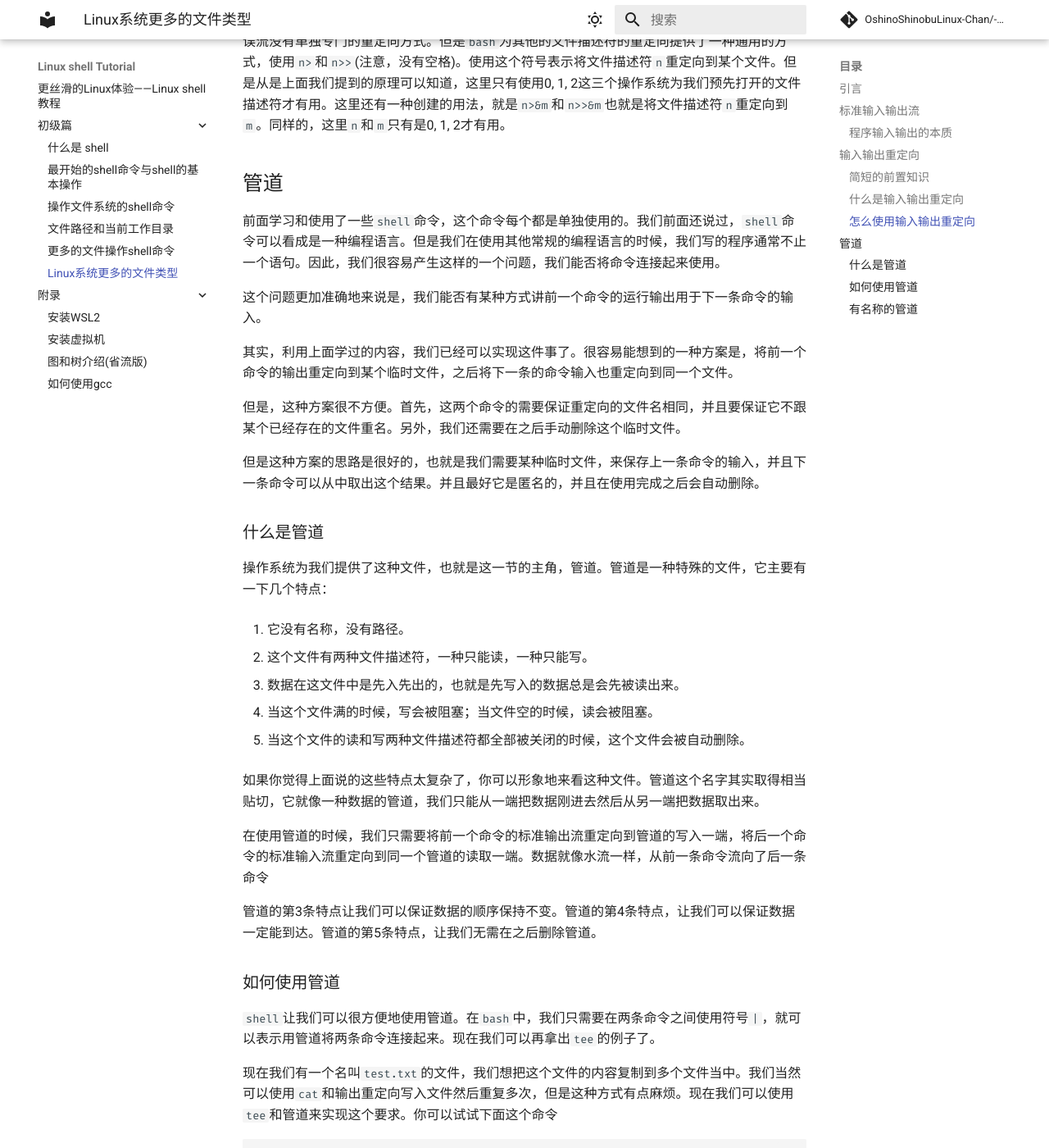
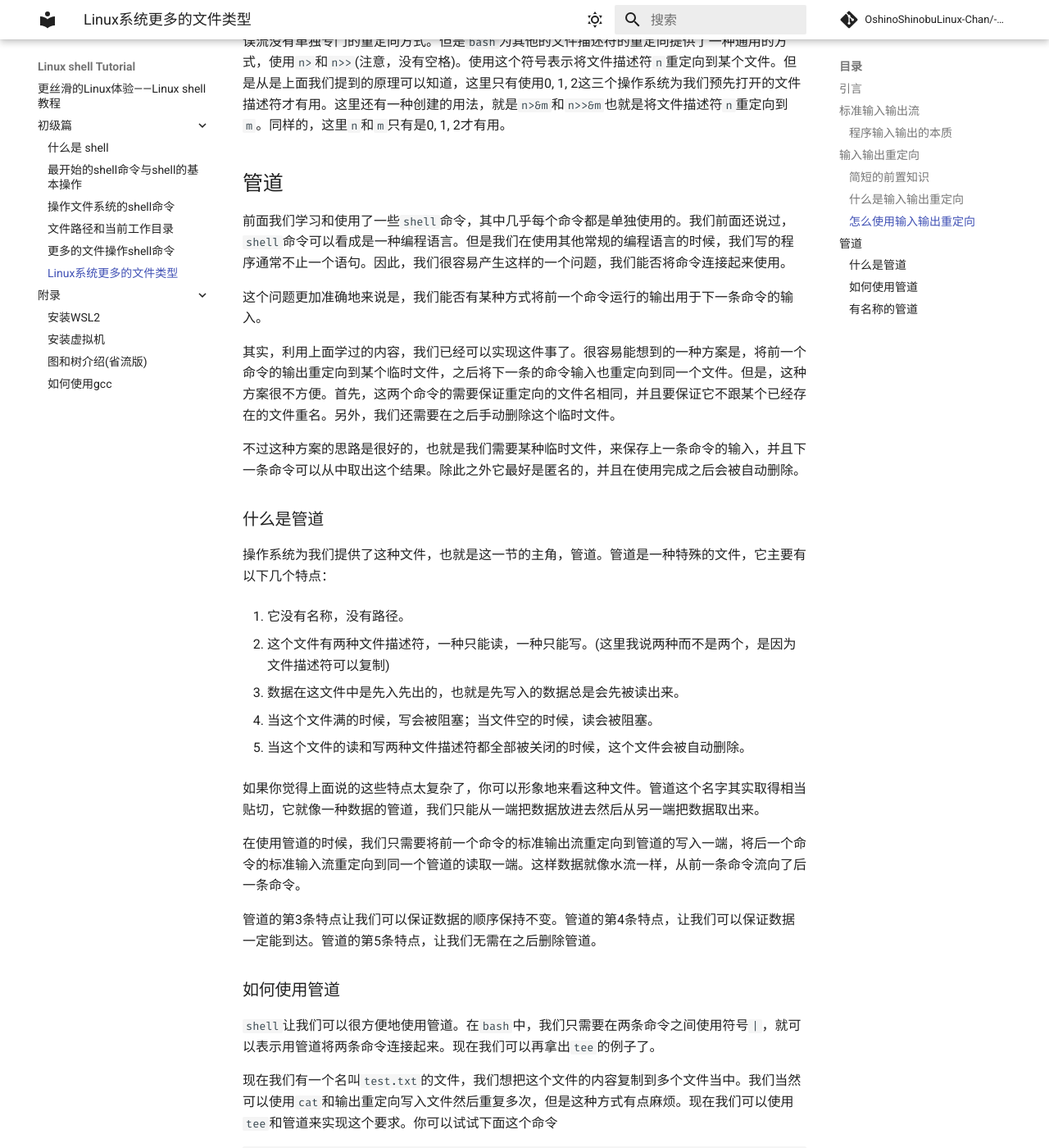
Before and after one commit to OshinoShinobu-Chan/Linux-shell-Tutorial, an MkDocs documentation site: the page built from docs/初级篇/7.Linux系统更多的文件类型.md, in a window 1280 px wide and 1400 px high, scrolled down 3495 px. Shown: the whole window at 82% size. Built offline with MkDocs 1.6.1 and Material for MkDocs 9.7.7, drawn with Linux system fonts in a browser that asks for light colours; comment, search, counter and statistics services are not loaded; some of the changed text lies outside the part shown.

Commit message:
polish ch7

````diff
--- a/docs/初级篇/7.Linux系统更多的文件类型.md
+++ b/docs/初级篇/7.Linux系统更多的文件类型.md
@@ -33,14 +33,14 @@
     write(1, buf, 12);
 }
 ```
-我们省去了打开文件的过程，使用`write`系统直接向文件描述符为0的文件写入。运行这个程序，我们会发现，我们在屏幕上输出入`Hello world!`。
-> 你是否会好奇，如果我向标准输入流写数据会怎么样？类似的我们还可以问，如果我从标准输出流读数据会怎么样？或许有人会说，都说了叫标准输入流了，肯定不能读吧。但是我推荐大家，当遇到这种问题的时候，不要轻易下结论，自己去试一试。不过，我仍然推荐你按照约定的方式使用这些标准输入输出流，否则之后使用`shell`的重定向和管道之类功能的时候会发生意料之外的事情。
+我们省去了打开文件的过程，使用`write`系统直接向文件描述符为1的文件写入。运行这个程序，我们会发现，我们在屏幕上输出了`Hello world!`。
+> 你是否会好奇，如果我向标准输入流写数据会怎么样？类似的我们还可以问，如果我从标准输出流读数据会怎么样？或许有人会说，都说了叫标准输入流了，肯定不能读吧。但是我建议大家，当遇到这种问题的时候，不要轻易下结论，自己去试一试。不过，我仍然推荐你按照约定的方式使用这些标准输入输出流，否则之后使用`shell`的重定向和管道之类功能的时候可能会发生意料之外的事情。
 
 ## 输入输出重定向
 
 ### 简短的前置知识
 
-我们现在其实还有一个问题上面没有提及，上面的代码相比于第二章的代码还有一个区别，就是我们还省去了关闭文件的过程。或许直觉上告诉我们，标准输入输出流怎么能被关掉呢？但是仍然，我推荐大家亲自试一试。试一试下面这段C程序。
+我们现在其实还有一个问题上面没有提及，上面的代码相比于第二章的代码还有一个区别，就是我们还省去了关闭文件的过程。或许直觉上告诉我们，标准输入输出流怎么能被关掉呢？但是仍然，我建议大家亲自试一试。试一试下面这段C程序。
 ```C
 #include <fcntl.h>
 #include <unistd.h>
@@ -53,19 +53,19 @@
     close(fd);
 }
 ```
-这段程序首先关闭了文件描述符1，也就是标准输出流的文件描述符，然后以可读可写的方式打开了文件`./test.txt`，然后我们向文件描述符为0的文件写了一个字符串，最后关闭了我们打开的文件。
+这段程序首先关闭了文件描述符1，也就是标准输出流的文件描述符，然后以可读可写的方式打开了文件`./test.txt`，然后我们向文件描述符为1的文件写了一个字符串，最后关闭了我们打开的文件。
 
-如果你运行了这个程序你会发现，屏幕上什么都没有输出，这说明标准输出流确实被我们关闭了。并且如果你用`cat`检查一下`./test.txt`这个文件中的内容，你会神奇地发现，我们写的字符串被写入到了这个文件当中。我们可以做这样的推断，当我们关闭了标准输出流的文件描述符1的时候，这个文件描述符就被操作系统回收了，之后当我们再次打开其他文件的时候，操作系统会按顺序给我们分配一个文件描述符。因为标准输出流的文件描述符刚好是最小的一个空闲的文件描述符，所以我们新打开的文件的文件描述符就是1了。
+如果你运行了这个程序你会发现，屏幕上什么都没有输出，这说明标准输出流确实被我们关闭了。并且如果你用`cat`检查一下`./test.txt`这个文件中的内容，你会神奇地发现，我们写的字符串被写入到了这个文件当中。据此我们可以做这样的推断，当我们关闭了标准输出流的文件描述符1的时候，这个文件描述符就被操作系统回收了，之后当我们再次打开其他文件的时候，操作系统会按顺序给我们分配一个文件描述符。因为标准输出流的文件描述符刚好是最小的空闲的文件描述符，所以我们新打开的文件的文件描述符就是1了。
 
 上面这些就是输入输出重定向的基本原理。
 
-最后作为铺垫，还有必要简单介绍一下`shell`是如何启动一个程序的。Linux系统提供了两个系统调用分别是`fork`和`exec`，其中`fork`的作用是将当前进程(对于操作系统正在运行的程序被称为进程)完全复制一份，包括文件描述符的状态，`exec`的作用是一个进程里启动一个全新的程序替代当前这个正在运行的程序，但是文件描述符(和其他的一些东西)状态不变。当`shell`启动一个新的程序的时候，他会先`fork`复制一次自己，然后设置一些初始状态，然后用`exec`启动新的程序。也就是在`fork`和`exec`之间会有一个短暂的时间存在两个`shell`的进程。
+最后作为铺垫，还有必要简单介绍一下`shell`是如何启动一个程序的。Linux系统提供了两个系统调用，分别是`fork`和`exec`。其中`fork`的作用是将当前进程(对于操作系统正在运行的程序被称为进程)完全复制一份，包括文件描述符的状态，`exec`的作用是一个进程里启动一个全新的程序替代当前这个正在运行的程序，但是文件描述符(和其他的一些东西)状态不变。当`shell`启动一个新的程序的时候，他会先`fork`复制一次自己，然后设置一些初始状态，然后用`exec`启动新的程序。也就是在`fork`和`exec`之间会有一个短暂的时间存在两个`shell`的进程。
 
 ### 什么是输入输出重定向
 
 那么结合上面两个内容，我们终于可以解释什么是输入输出重定向了。
 
-以输出重定向为例，在`shell`的进程`fork`之后，`exec`之前，它关闭关闭标准输出流，然后重新打开了一个普通文件。这时，原本用作标准输出的文件描述符0会被分配给一个新的文件，但是`exec`启动的程序并不知道这件事，因此它还会照例输出，但是它以为会输出到屏幕上的东西现在就都被输出到新打开的这个文件了。这样，标准输出就被重定向一个普通文件了。标准输入类似，程序以为是接受了用户输入但实际上却是从文件中读取的。
+以输出重定向为例，在`shell`的进程`fork`之后，`exec`之前，它关闭了标准输出流，然后重新打开了一个普通文件。这时，原本用做标准输出的文件描述符1会被分配给一个新的文件，但是`exec`启动的程序并不知道这件事，因此它还会照例输出，但是它以为会输出到屏幕上的东西现在就都被输出到新打开的这个文件了。这样，标准输出就被重定向到一个普通文件了。标准输入类似，程序以为是接受了用户输入但实际上却是从文件中读取的。
 
 能实现这一点，关键就在于，在linux系统层面，标准输入输出也是一种特殊的文件。
 
@@ -91,30 +91,28 @@
 
 第一个问题，在尝试过上面输出重定向的用法之后，我们会发现输出重定向的一些特性。首先如果重定向到的文件不存在的话，这个文件会被自动创建。另外，输出的内容会将输出重定向到的文件之前的内容覆盖。这第二个特性有的时候可能会带来一些麻烦。比如，我们想要反复执行一个程序并将它每一次的输出都写入到一个日志文件当中。这种时候，我们可能想要每次输出的时候都向这个文件的末尾继续写入。`bash`的输出重定向当然支持这种用法，使用`>>`这个符号即可。例如：
 ```bash
-echo -e "\nTo be continue..." > test.txt
+echo -e "\nTo be continue..." >> test.txt
 ```
 
 第二个问题，上面我只涉及了标准输出的重定向，但是没有标准错误流的重定向。这是因为标准错误流没有单独专门的重定向方式。但是`bash`为其他的文件描述符的重定向提供了一种通用的方式，使用`n>`和`n>>`(注意，没有空格)。使用这个符号表示将文件描述符`n`重定向到某个文件。但是从是上面我们提到的原理可以知道，这里只有使用0, 1, 2这三个操作系统为我们预先打开的文件描述符才有用。这里还有一种创建的用法，就是`n>&m`和`n>>&m`也就是将文件描述符`n`重定向到`m`。同样的，这里`n`和`m`只有是0, 1, 2才有用。
 
 ## 管道
 
-前面学习和使用了一些`shell`命令，这个命令每个都是单独使用的。我们前面还说过，`shell`命令可以看成是一种编程语言。但是我们在使用其他常规的编程语言的时候，我们写的程序通常不止一个语句。因此，我们很容易产生这样的一个问题，我们能否将命令连接起来使用。
+前面我们学习和使用了一些`shell`命令，其中几乎每个命令都是单独使用的。我们前面还说过，`shell`命令可以看成是一种编程语言。但是我们在使用其他常规的编程语言的时候，我们写的程序通常不止一个语句。因此，我们很容易产生这样的一个问题，我们能否将命令连接起来使用。
 
-这个问题更加准确地来说是，我们能否有某种方式讲前一个命令的运行输出用于下一条命令的输入。
+这个问题更加准确地来说是，我们能否有某种方式将前一个命令运行的输出用于下一条命令的输入。
 
-其实，利用上面学过的内容，我们已经可以实现这件事了。很容易能想到的一种方案是，将前一个命令的输出重定向到某个临时文件，之后将下一条的命令输入也重定向到同一个文件。
+其实，利用上面学过的内容，我们已经可以实现这件事了。很容易能想到的一种方案是，将前一个命令的输出重定向到某个临时文件，之后将下一条的命令输入也重定向到同一个文件。但是，这种方案很不方便。首先，这两个命令的需要保证重定向的文件名相同，并且要保证它不跟某个已经存在的文件重名。另外，我们还需要在之后手动删除这个临时文件。
 
-但是，这种方案很不方便。首先，这两个命令的需要保证重定向的文件名相同，并且要保证它不跟某个已经存在的文件重名。另外，我们还需要在之后手动删除这个临时文件。
-
-但是这种方案的思路是很好的，也就是我们需要某种临时文件，来保存上一条命令的输入，并且下一条命令可以从中取出这个结果。并且最好它是匿名的，并且在使用完成之后会自动删除。
+不过这种方案的思路是很好的，也就是我们需要某种临时文件，来保存上一条命令的输入，并且下一条命令可以从中取出这个结果。除此之外它最好是匿名的，并且在使用完成之后会被自动删除。
 
 ### 什么是管道
 
-操作系统为我们提供了这种文件，也就是这一节的主角，管道。管道是一种特殊的文件，它主要有一下几个特点：
+操作系统为我们提供了这种文件，也就是这一节的主角，管道。管道是一种特殊的文件，它主要有以下几个特点：
 
 1.   它没有名称，没有路径。
 
-2.   这个文件有两种文件描述符，一种只能读，一种只能写。
+2.   这个文件有两种文件描述符，一种只能读，一种只能写。(这里我说两种而不是两个，是因为文件描述符可以复制)
 
 3.   数据在这文件中是先入先出的，也就是先写入的数据总是会先被读出来。
 
@@ -122,9 +120,9 @@
 
 5.   当这个文件的读和写两种文件描述符都全部被关闭的时候，这个文件会被自动删除。
 
-如果你觉得上面说的这些特点太复杂了，你可以形象地来看这种文件。管道这个名字其实取得相当贴切，它就像一种数据的管道，我们只能从一端把数据刚进去然后从另一端把数据取出来。
+如果你觉得上面说的这些特点太复杂了，你可以形象地来看这种文件。管道这个名字其实取得相当贴切，它就像一种数据的管道，我们只能从一端把数据放进去然后从另一端把数据取出来。
 
-在使用管道的时候，我们只需要将前一个命令的标准输出流重定向到管道的写入一端，将后一个命令的标准输入流重定向到同一个管道的读取一端。数据就像水流一样，从前一条命令流向了后一条命令
+在使用管道的时候，我们只需要将前一个命令的标准输出流重定向到管道的写入一端，将后一个命令的标准输入流重定向到同一个管道的读取一端。这样数据就像水流一样，从前一条命令流向了后一条命令。
 
 管道的第3条特点让我们可以保证数据的顺序保持不变。管道的第4条特点，让我们可以保证数据一定能到达。管道的第5条特点，让我们无需在之后删除管道。
 
@@ -136,7 +134,7 @@
 ```bash
 cat test.txt | tee copy1.txt | tee copy2.txt > copy3.txt
 ```
-这个命令首先使用`cat`将`test.txt`中的内容复制到标准输出流中，然后使用管道将其复制到了第一个`tee`的标准输入流中了。`tee`会将这些内容复制到内容`copy1.txt`**和**它的标准输出流中。然后又有一个管道这些内容复制到第二个`tee`的标准输入流中。第二个`tee`将这些数据复制到了`copy2.txt`**和**它的标准输出流中。最后，输出重定向把这些数据复制到了文件`copy3.txt`中。这个命令还可以无限接续下去，并且经过一点小小的改造还可以让最开始`test.txt`的内容打印到屏幕上。
+这个命令首先使用`cat`将`test.txt`中的内容复制到标准输出流中，然后使用管道将其复制到了第一个`tee`的标准输入流中。`tee`会将这些内容复制到文件`copy1.txt`中**和**它的标准输出流中。然后又有一个管道将这些内容复制到第二个`tee`的标准输入流中。第二个`tee`将这些数据复制到文件`copy2.txt`中**和**它的标准输出流中。最后，输出重定向把这些数据复制到了文件`copy3.txt`中。这个命令还可以无限接续下去，并且经过一点小小的改造还可以让最开始`test.txt`的内容打印到屏幕上。
 
 在这个例子中，首先我们看到，管道可以连续使用，可以实现一个稍微有些复杂的顺序逻辑。用形象的方式来说的话，就像是数据沿着一个工厂流水线流动。每次经过一个命令，数据就经过了一个工序，最终将数据加工成了我们想要的样子。现在我们学习的命令还比较简单，后面我们将会学习更多可以按需要加工数据的命令。这样，我们利用管道写命令就像是从一些固定的加工模块(也就是命令行程序)中选取并组合成我们想要的流水线。
 
````
Also changed, not shown: other parts of docs/初级篇/7.Linux系统更多的文件类型.md (+6 -6 lines).
